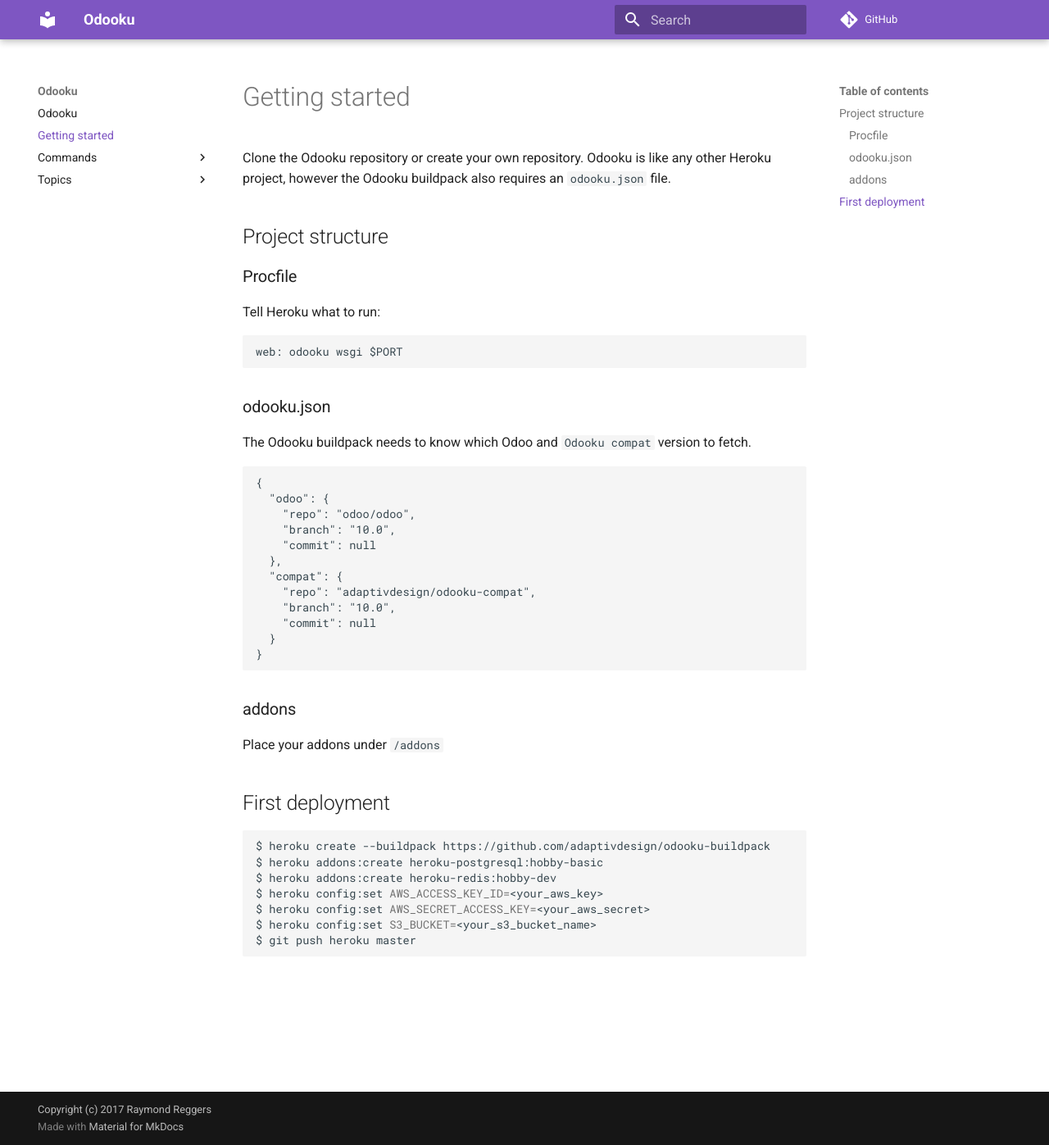
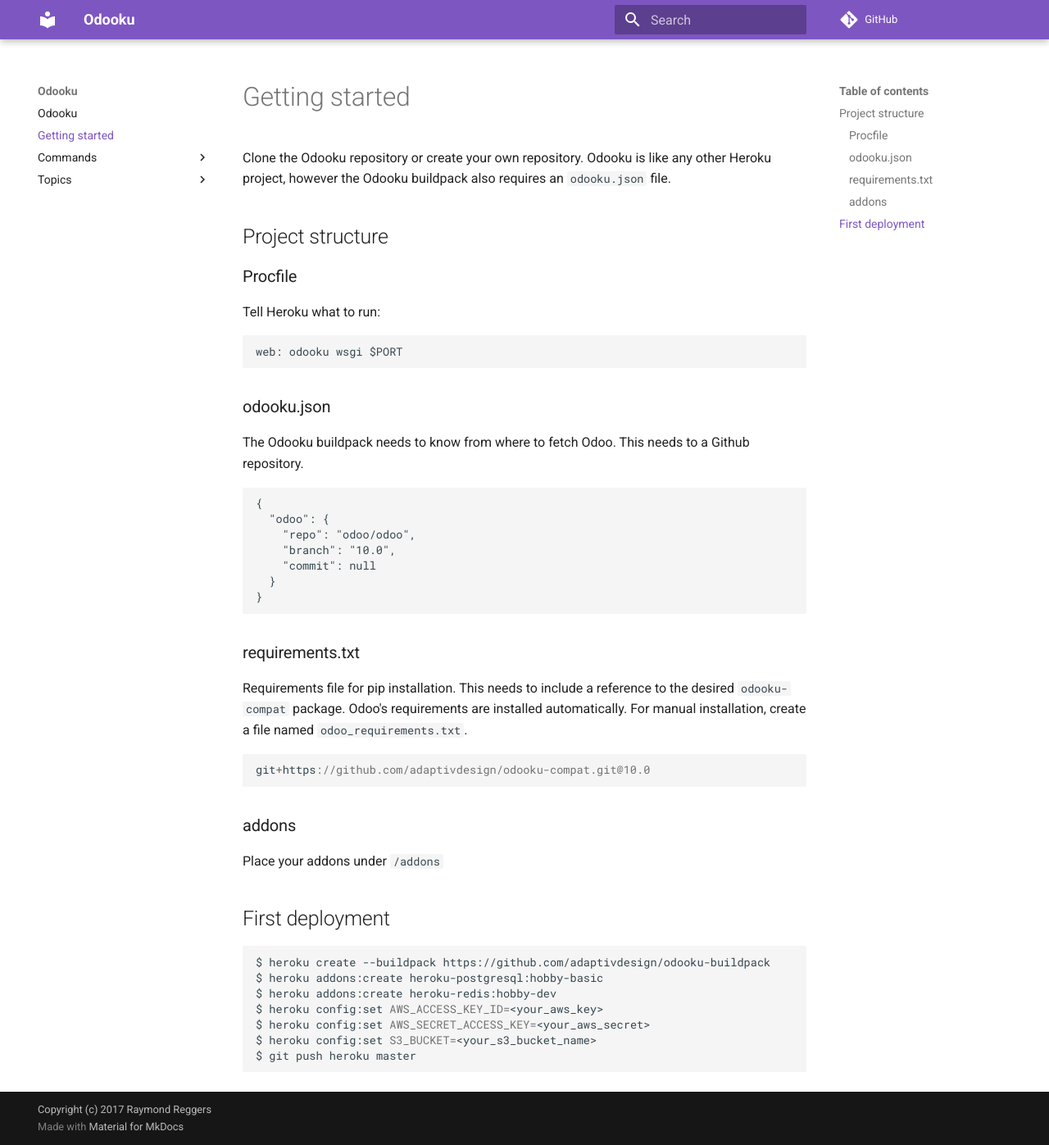
Before and after one commit to bellodox/odooku, an MkDocs documentation site: the page built from docs/getting-started.md, in a window 1280 px wide and 1397 px high. Shown: the whole window at 82% size. Built offline with MkDocs 1.6.1 and Material for MkDocs 9.7.7, drawn with Linux system fonts in a browser that asks for light colours; comment, search, counter and statistics services are not loaded; old or Windows-style settings are respelled for this version of MkDocs.

Commit message:
docs wip

````diff
--- a/docs/getting-started.md
+++ b/docs/getting-started.md
@@ -14,22 +14,28 @@ web: odooku wsgi $PORT
 
 ### odooku.json ###
 
-The Odooku buildpack needs to know which Odoo and `Odooku compat` version
-to fetch.
+The Odooku buildpack needs to know from where to fetch Odoo. This needs
+to a Github repository.
 ```
 {
   "odoo": {
     "repo": "odoo/odoo",
     "branch": "10.0",
     "commit": null
-  },
-  "compat": {
-    "repo": "adaptivdesign/odooku-compat",
-    "branch": "10.0",
-    "commit": null
   }
 }
 
+```
+
+### requirements.txt ###
+
+Requirements file for pip installation. This needs to include a reference
+to the desired `odooku-compat` package. Odoo's requirements are installed
+automatically. For manual installation, create a file named
+`odoo_requirements.txt`.
+
+```
+git+https://github.com/adaptivdesign/odooku-compat.git@10.0
 ```
 
 ### addons ###
````
Also changed, not shown: 1 other file.
